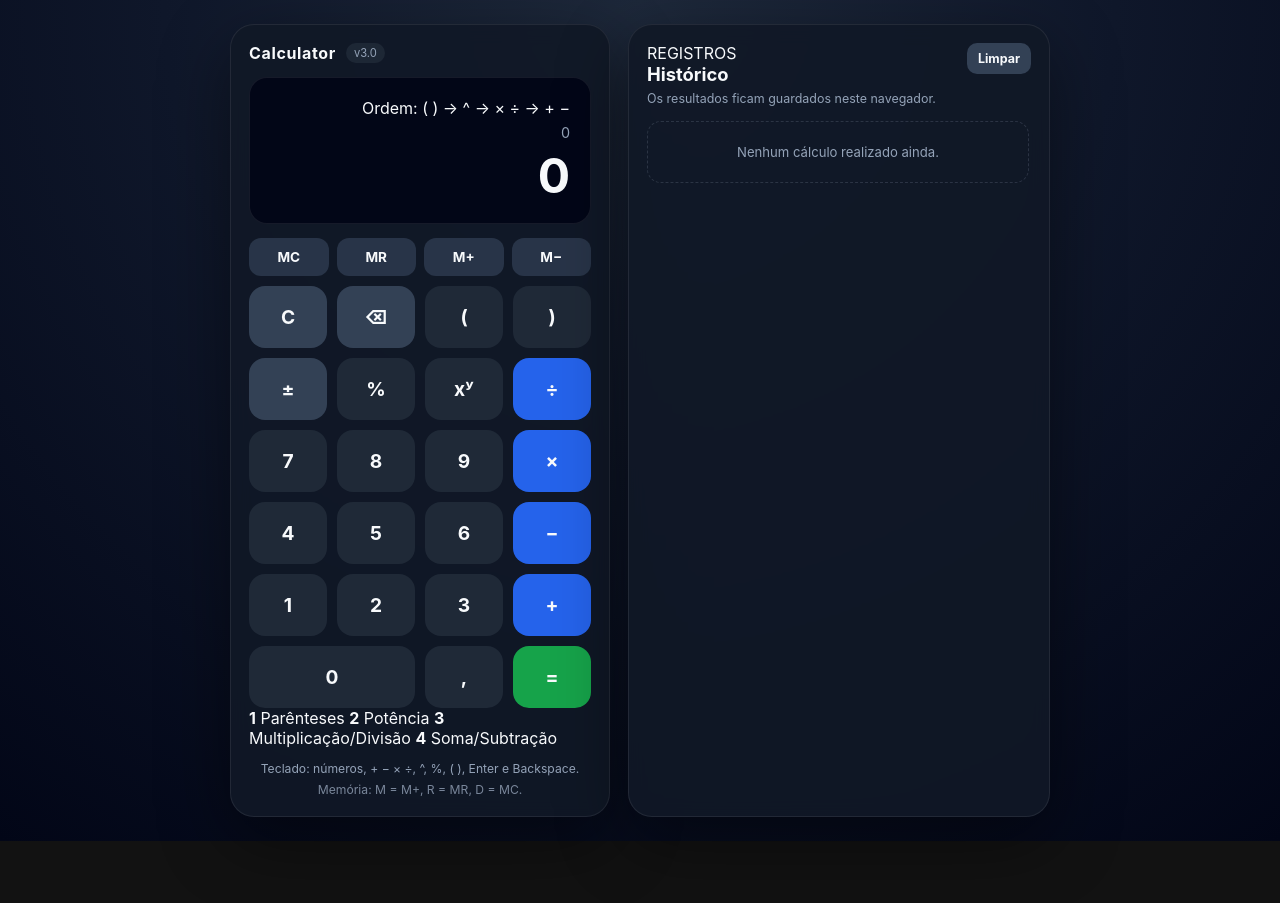
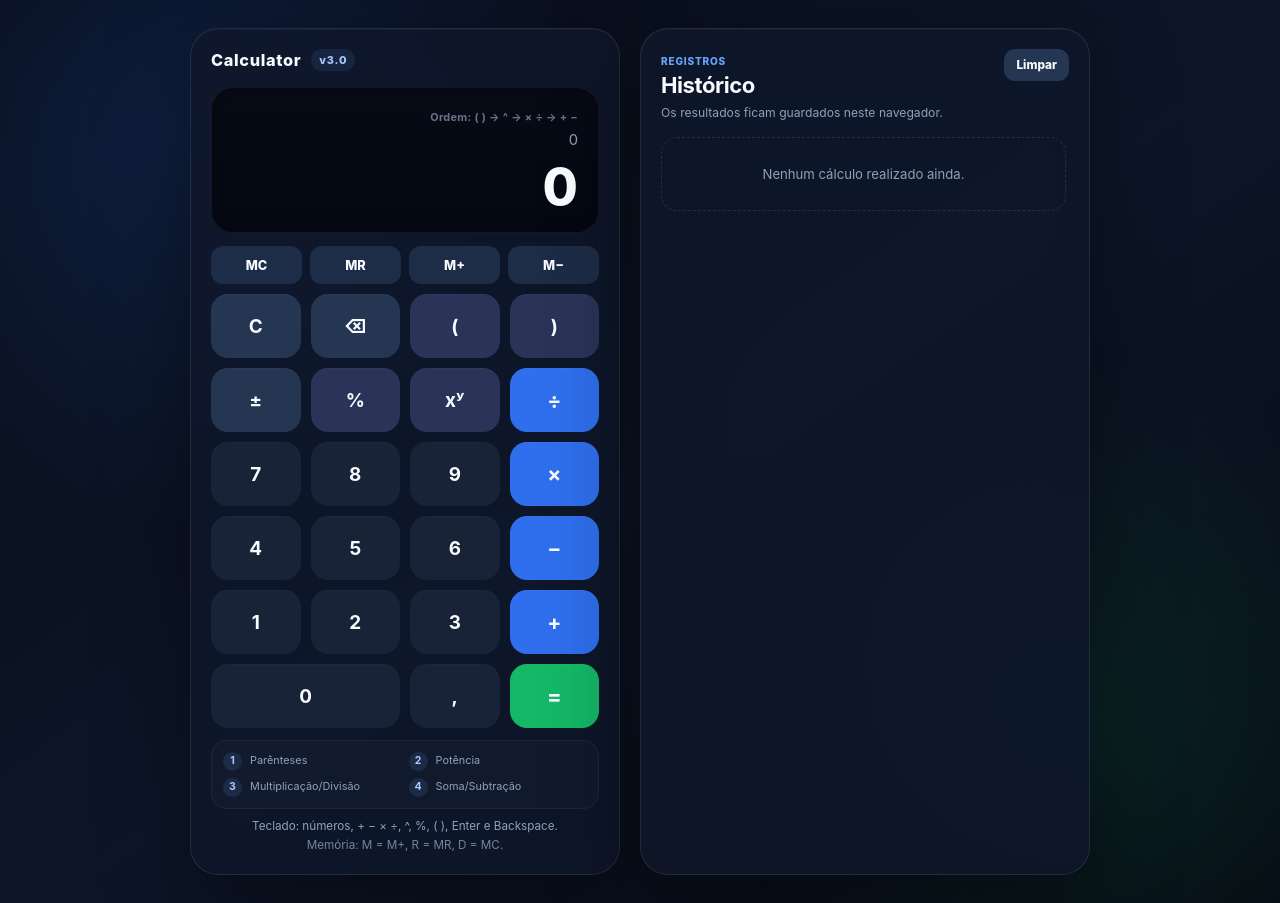
Before and after one commit to carlosVagabundo/calculator, a plain HTML site: page index.html in a window 1280 px wide. Before the commit the page ends 841 px from the top, so only its background shows below. Drawn offline with Linux system fonts and the light colour scheme.

Commit message:
feat: modernize calculator styling

```diff
--- a/style.css
+++ b/style.css
@@ -1,356 +1,130 @@
-* {
-  box-sizing: border-box;
+*{box-sizing:border-box}
+:root{
+  font-family:Inter,ui-sans-serif,system-ui,-apple-system,BlinkMacSystemFont,"Segoe UI",sans-serif;
+  color-scheme:dark;
+  --bg:#070b16;
+  --panel:rgba(15,23,42,.84);
+  --panel-2:rgba(20,30,50,.78);
+  --display:#030712;
+  --key:#182338;
+  --key-hover:#24344f;
+  --action:#253653;
+  --function:#2b3458;
+  --operator:#2f6fed;
+  --operator-hover:#2459c7;
+  --equals:#14b866;
+  --equals-hover:#0f9b55;
+  --text:#f8fbff;
+  --muted:#91a0b8;
+  --accent:#69a6ff;
+  --border:rgba(255,255,255,.09);
 }
-
-:root {
-  font-family: Inter, system-ui, -apple-system, BlinkMacSystemFont, "Segoe UI", sans-serif;
-  color-scheme: dark;
-  --bg: #0f172a;
-  --panel: #111827;
-  --display: #020617;
-  --key: #1f2937;
-  --key-hover: #374151;
-  --action: #334155;
-  --operator: #2563eb;
-  --operator-hover: #1d4ed8;
-  --equals: #16a34a;
-  --equals-hover: #15803d;
-  --text: #f8fafc;
-  --muted: #94a3b8;
-  --border: rgba(255, 255, 255, 0.08);
+body{
+  margin:0;min-height:100vh;color:var(--text);
+  background:
+    radial-gradient(circle at 15% 15%,rgba(47,111,237,.18),transparent 30%),
+    radial-gradient(circle at 85% 80%,rgba(20,184,102,.12),transparent 28%),
+    linear-gradient(145deg,#070b16,#0d1628 52%,#060912);
 }
-
-body {
-  margin: 0;
-  min-height: 100vh;
-  background: radial-gradient(circle at top, #1e293b 0, var(--bg) 45%, #020617 100%);
-  color: var(--text);
+button{font:inherit}
+button:focus-visible{outline:3px solid rgba(105,166,255,.45);outline-offset:2px}
+.app{min-height:100vh;display:grid;place-items:center;padding:28px}
+.workspace{width:min(100%,900px);display:grid;grid-template-columns:minmax(340px,430px) minmax(280px,1fr);gap:20px;align-items:stretch}
+.calculator,.history-panel{
+  border:1px solid var(--border);border-radius:28px;background:var(--panel);
+  box-shadow:0 28px 90px rgba(0,0,0,.42),inset 0 1px 0 rgba(255,255,255,.04);
+  backdrop-filter:blur(18px);
 }
-
-button {
-  font: inherit;
+.calculator{padding:20px}
+.calculator__header{display:flex;align-items:center;justify-content:space-between;margin-bottom:16px}
+.brand{display:flex;align-items:center;gap:10px}
+.calculator__brand{font-size:1.02rem;font-weight:800;letter-spacing:.04em}
+.calculator__version,.eyebrow{
+  display:inline-flex;padding:4px 8px;border-radius:999px;
+  background:rgba(105,166,255,.1);color:#a8caff;font-size:.68rem;font-weight:800;letter-spacing:.08em
 }
-
-button:focus-visible {
-  outline: 3px solid rgba(96, 165, 250, 0.55);
-  outline-offset: 2px;
+.eyebrow{padding:0;background:none;color:var(--accent);font-size:.63rem}
+.memory-indicator{
+  min-width:30px;padding:5px 8px;border-radius:999px;background:rgba(20,184,102,.16);
+  color:#72efad;font-size:.72rem;font-weight:900;text-align:center
 }
-
-.app {
-  min-height: 100vh;
-  display: grid;
-  place-items: center;
-  padding: 24px;
+.display{
+  min-height:146px;display:flex;flex-direction:column;align-items:flex-end;justify-content:flex-end;
+  gap:7px;padding:18px 20px;margin-bottom:13px;overflow:hidden;
+  border:1px solid rgba(255,255,255,.06);border-radius:22px;
+  background:linear-gradient(180deg,rgba(255,255,255,.015),rgba(255,255,255,.005)),var(--display);
+  box-shadow:inset 0 1px 10px rgba(0,0,0,.25)
 }
-
-.workspace {
-  width: min(100%, 820px);
-  display: grid;
-  grid-template-columns: minmax(320px, 380px) minmax(260px, 1fr);
-  gap: 18px;
-  align-items: start;
+.display__rule{
+  width:100%;color:#65738b;font-size:.68rem;font-weight:700;letter-spacing:.03em;text-align:right
 }
-
-.calculator,
-.history-panel {
-  border: 1px solid var(--border);
-  border-radius: 24px;
-  background: rgba(17, 24, 39, 0.92);
-  box-shadow: 0 24px 70px rgba(0, 0, 0, 0.45);
-  backdrop-filter: blur(10px);
+.display__previous{
+  width:100%;min-height:21px;overflow:hidden;color:var(--muted);font-size:.92rem;text-align:right;
+  text-overflow:ellipsis;white-space:nowrap
 }
-
-.calculator {
-  padding: 18px;
+.display__current{
+  width:100%;overflow:hidden;font-size:clamp(2.15rem,8vw,3.2rem);font-weight:850;line-height:1.08;
+  text-align:right;text-overflow:ellipsis;white-space:nowrap
 }
-
-.calculator__header {
-  display: flex;
-  align-items: center;
-  justify-content: space-between;
-  margin-bottom: 14px;
+.memory-buttons{display:grid;grid-template-columns:repeat(4,1fr);gap:8px;margin-bottom:10px}
+.memory-button,.key,.history-clear,.history-item{
+  border:0;color:var(--text);cursor:pointer;transition:transform .12s ease,background .12s ease,box-shadow .12s ease
 }
-
-.calculator__header > div {
-  display: flex;
-  align-items: center;
-  gap: 10px;
+.memory-button{min-height:38px;border-radius:12px;background:rgba(37,54,83,.72);font-size:.8rem;font-weight:800}
+.memory-button:hover{background:var(--key-hover)}
+.keypad{display:grid;grid-template-columns:repeat(4,1fr);gap:10px}
+.key{
+  min-height:64px;border-radius:17px;background:var(--key);font-size:1.18rem;font-weight:750;
+  box-shadow:inset 0 1px 0 rgba(255,255,255,.025)
 }
-
-.calculator__brand {
-  font-size: 1rem;
-  font-weight: 700;
-  letter-spacing: 0.04em;
+.key:hover{background:var(--key-hover);box-shadow:0 8px 20px rgba(0,0,0,.18)}
+.key:active,.memory-button:active,.history-clear:active,.history-item:active{transform:scale(.965)}
+.key--action{background:var(--action)}
+.key--function{background:var(--function)}
+.key--operator{background:var(--operator);font-size:1.3rem}
+.key--operator:hover{background:var(--operator-hover)}
+.key--equals{background:var(--equals);font-size:1.35rem}
+.key--equals:hover{background:var(--equals-hover)}
+.key--wide{grid-column:span 2}
+.legend{
+  display:grid;grid-template-columns:repeat(2,1fr);gap:7px;margin-top:12px;padding:11px;
+  border:1px solid rgba(255,255,255,.05);border-radius:16px;background:rgba(255,255,255,.02)
 }
-
-.calculator__version {
-  padding: 3px 8px;
-  border-radius: 999px;
-  background: rgba(148, 163, 184, 0.1);
-  color: var(--muted);
-  font-size: 0.7rem;
+.legend span{color:var(--muted);font-size:.68rem;line-height:1.35}
+.legend b{
+  display:inline-grid;place-items:center;width:19px;height:19px;margin-right:5px;border-radius:50%;
+  background:rgba(105,166,255,.12);color:#a8caff;font-size:.66rem
 }
-
-.memory-indicator {
-  min-width: 28px;
-  padding: 4px 7px;
-  border-radius: 999px;
-  background: rgba(22, 163, 74, 0.18);
-  color: #86efac;
-  font-size: 0.75rem;
-  font-weight: 800;
-  text-align: center;
+.calculator__hint{margin:10px 0 0;color:var(--muted);font-size:.73rem;line-height:1.35;text-align:center}
+.calculator__hint--secondary{margin-top:3px;opacity:.8}
+.history-panel{min-height:100%;padding:20px}
+.history-panel__header{display:flex;align-items:flex-start;justify-content:space-between;gap:14px;margin-bottom:15px}
+.history-panel h1{margin:3px 0 0;font-size:1.38rem;letter-spacing:-.02em}
+.history-panel p{margin:6px 0 0;color:var(--muted);font-size:.76rem;line-height:1.45}
+.history-clear{flex-shrink:0;padding:9px 12px;border-radius:11px;background:var(--action);font-size:.74rem;font-weight:800}
+.history-list{display:grid;gap:9px;max-height:570px;overflow:auto;padding-right:3px}
+.history-empty{
+  padding:28px 14px;border:1px dashed rgba(145,160,184,.18);border-radius:16px;color:var(--muted);
+  font-size:.82rem;text-align:center
 }
-
-.display {
-  min-height: 120px;
-  display: flex;
-  flex-direction: column;
-  align-items: flex-end;
-  justify-content: flex-end;
-  gap: 6px;
-  padding: 20px;
-  margin-bottom: 14px;
-  overflow: hidden;
-  border: 1px solid var(--border);
-  border-radius: 18px;
-  background: var(--display);
+.history-item{
+  display:grid;gap:5px;width:100%;padding:12px 13px;border:1px solid rgba(255,255,255,.05);
+  border-radius:15px;background:var(--panel-2);text-align:left
 }
-
-.display__previous {
-  min-height: 20px;
-  width: 100%;
-  overflow: hidden;
-  color: var(--muted);
-  font-size: 0.9rem;
-  text-align: right;
-  text-overflow: ellipsis;
-  white-space: nowrap;
+.history-item:hover{background:rgba(36,52,79,.82)}
+.history-item__expression{overflow:hidden;color:var(--muted);font-size:.76rem;text-overflow:ellipsis;white-space:nowrap}
+.history-item__result{font-size:1.05rem;font-weight:850}
+.history-list::-webkit-scrollbar{width:7px}
+.history-list::-webkit-scrollbar-thumb{background:rgba(145,160,184,.18);border-radius:999px}
+@media(max-width:780px){
+  .workspace{grid-template-columns:1fr;width:min(100%,440px)}
+  .history-panel{order:2}
+  .history-list{max-height:320px}
 }
-
-.display__current {
-  width: 100%;
-  overflow: hidden;
-  font-size: clamp(2rem, 8vw, 3rem);
-  font-weight: 700;
-  line-height: 1.1;
-  text-align: right;
-  text-overflow: ellipsis;
-  white-space: nowrap;
+@media(max-width:420px){
+  .app{padding:12px}
+  .calculator,.history-panel{padding:14px;border-radius:22px}
+  .key{min-height:56px;border-radius:14px}
+  .display{min-height:132px;padding:15px}
+  .legend{gap:6px;padding:9px}
 }
-
-.memory-buttons {
-  display: grid;
-  grid-template-columns: repeat(4, 1fr);
-  gap: 8px;
-  margin-bottom: 10px;
-}
-
-.memory-button {
-  min-height: 38px;
-  border: 0;
-  border-radius: 12px;
-  background: rgba(51, 65, 85, 0.72);
-  color: var(--text);
-  cursor: pointer;
-  font-size: 0.85rem;
-  font-weight: 700;
-  transition: transform 120ms ease, background 120ms ease;
-}
-
-.memory-button:hover {
-  background: var(--key-hover);
-}
-
-.memory-button:active,
-.key:active,
-.history-clear:active,
-.history-item:active {
-  transform: scale(0.97);
-}
-
-.keypad {
-  display: grid;
-  grid-template-columns: repeat(4, 1fr);
-  gap: 10px;
-}
-
-.key {
-  min-height: 62px;
-  border: 0;
-  border-radius: 16px;
-  background: var(--key);
-  color: var(--text);
-  cursor: pointer;
-  font-size: 1.2rem;
-  font-weight: 650;
-  transition: transform 120ms ease, background 120ms ease;
-  user-select: none;
-}
-
-.key:hover {
-  background: var(--key-hover);
-}
-
-.key--action {
-  background: var(--action);
-}
-
-.key--operator {
-  background: var(--operator);
-}
-
-.key--operator:hover {
-  background: var(--operator-hover);
-}
-
-.key--equals {
-  background: var(--equals);
-}
-
-.key--equals:hover {
-  background: var(--equals-hover);
-}
-
-.key--wide {
-  grid-column: span 2;
-}
-
-.calculator__hint {
-  margin: 12px 0 0;
-  color: var(--muted);
-  font-size: 0.76rem;
-  line-height: 1.4;
-  text-align: center;
-}
-
-.calculator__hint--secondary {
-  margin-top: 4px;
-  opacity: 0.8;
-}
-
-.history-panel {
-  min-height: 100%;
-  padding: 18px;
-}
-
-.history-panel__header {
-  display: flex;
-  align-items: flex-start;
-  justify-content: space-between;
-  gap: 12px;
-  margin-bottom: 14px;
-}
-
-.history-panel h1 {
-  margin: 0;
-  font-size: 1.15rem;
-}
-
-.history-panel p {
-  margin: 5px 0 0;
-  color: var(--muted);
-  font-size: 0.78rem;
-  line-height: 1.4;
-}
-
-.history-clear {
-  flex-shrink: 0;
-  border: 0;
-  border-radius: 10px;
-  padding: 8px 11px;
-  background: var(--action);
-  color: var(--text);
-  cursor: pointer;
-  font-size: 0.78rem;
-  font-weight: 700;
-}
-
-.history-list {
-  display: grid;
-  gap: 8px;
-  max-height: 500px;
-  overflow: auto;
-  padding-right: 2px;
-}
-
-.history-empty {
-  padding: 22px 12px;
-  border: 1px dashed rgba(148, 163, 184, 0.2);
-  border-radius: 14px;
-  color: var(--muted);
-  font-size: 0.82rem;
-  text-align: center;
-}
-
-.history-item {
-  display: grid;
-  gap: 4px;
-  width: 100%;
-  padding: 11px 12px;
-  border: 1px solid rgba(255, 255, 255, 0.05);
-  border-radius: 14px;
-  background: rgba(31, 41, 55, 0.62);
-  color: var(--text);
-  text-align: left;
-  cursor: pointer;
-  transition: transform 120ms ease, background 120ms ease;
-}
-
-.history-item:hover {
-  background: rgba(55, 65, 81, 0.7);
-}
-
-.history-item__expression {
-  overflow: hidden;
-  color: var(--muted);
-  font-size: 0.78rem;
-  text-overflow: ellipsis;
-  white-space: nowrap;
-}
-
-.history-item__result {
-  font-size: 1.02rem;
-  font-weight: 750;
-}
-
-@media (max-width: 760px) {
-  .workspace {
-    grid-template-columns: 1fr;
-    width: min(100%, 430px);
-  }
-
-  .history-panel {
-    order: 2;
-  }
-
-  .history-list {
-    max-height: 300px;
-  }
-}
-
-@media (max-width: 420px) {
-  .app {
-    padding: 12px;
-  }
-
-  .calculator,
-  .history-panel {
-    border-radius: 20px;
-  }
-
-  .calculator,
-  .history-panel {
-    padding: 14px;
-  }
-
-  .key {
-    min-height: 56px;
-    border-radius: 14px;
-  }
-
-  .display {
-    min-height: 108px;
-    padding: 16px;
-  }
-}
```
